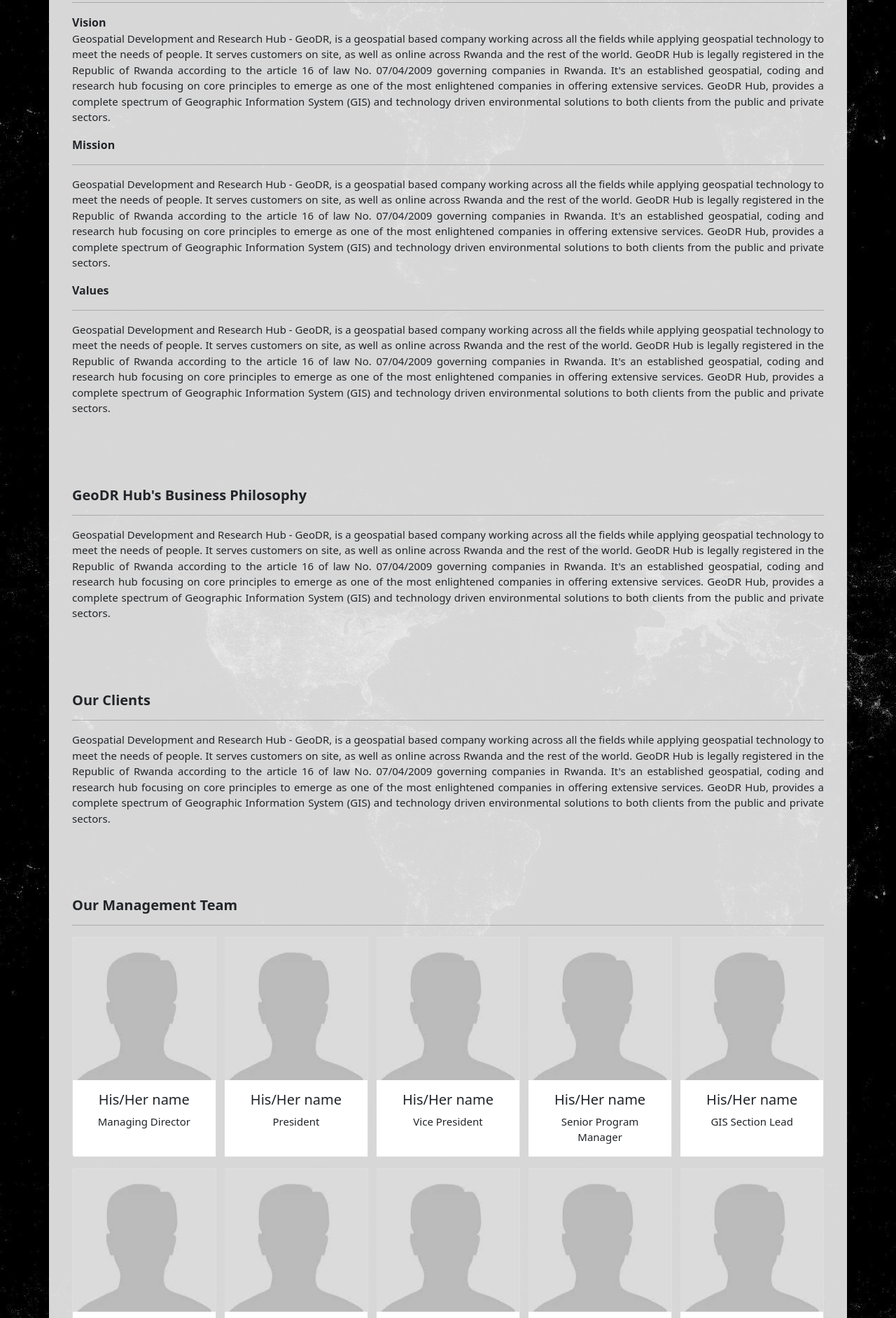
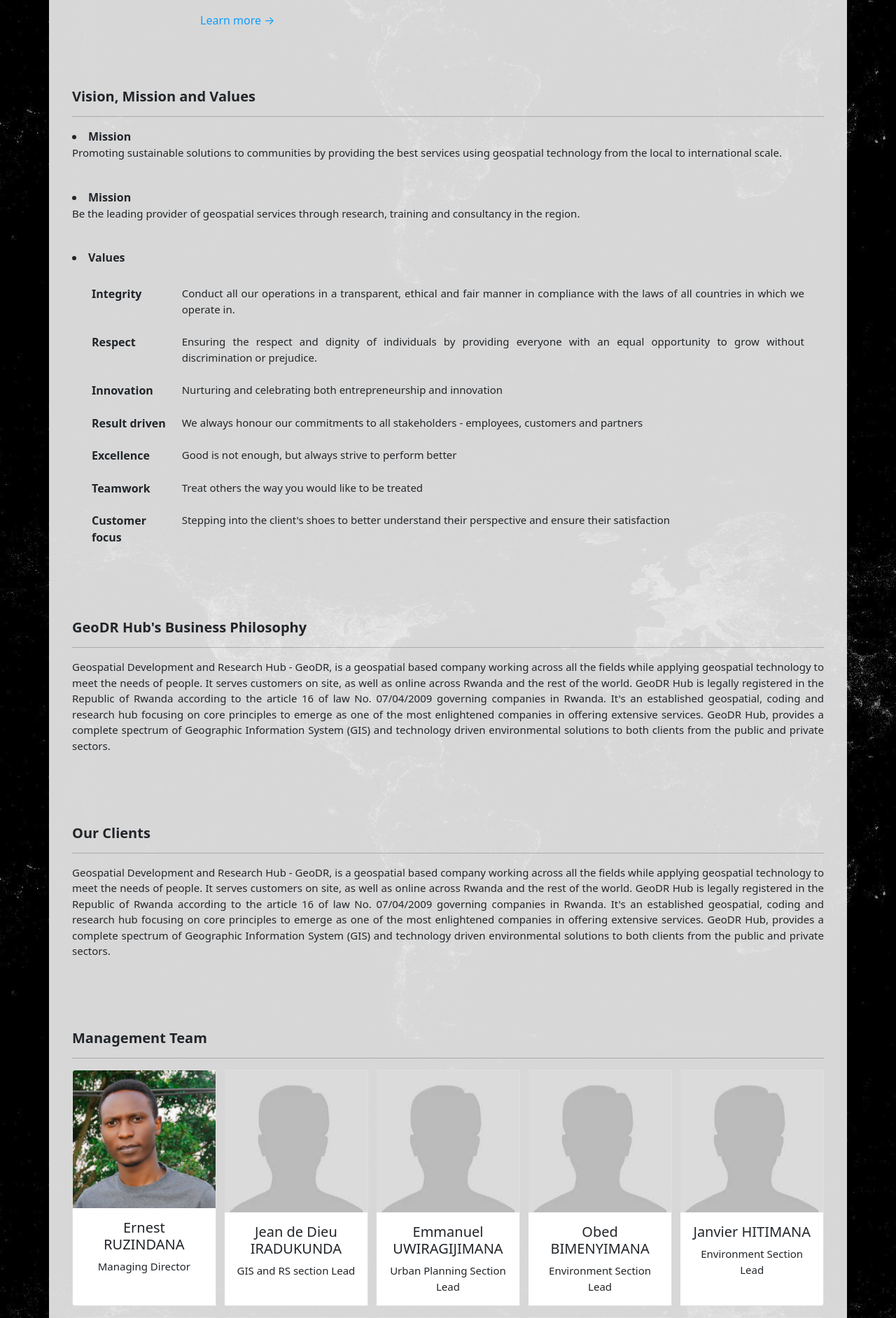
Before and after one commit to ErnestRuzindana/geodrhub, a Django app: page /about/ in a window 1280 px wide. Shown: the part 1544-3428 px from the top of the page at 70% size. Run offline with Django 3.2, Linux system fonts and the light colour scheme; some libraries are stand-ins or nearby versions.

Commit message:
1st commit

```diff
--- a/geodrapp/templates/geodrapp/about.html
+++ b/geodrapp/templates/geodrapp/about.html
@@ -6,42 +6,39 @@
 		<div class="about-article">
 			<h4>Overview</h4>
 			<hr>
-			<p>Geospatial Development and Research Hub - GeoDR, is a geospatial based company working across all the fields
-				while applying geospatial technology to meet the needs of people. It serves customers on site, as well as
-				online across Rwanda and the rest of the world. GeoDR Hub is legally registered in the Republic of Rwanda
-				according to the article 16 of law No. 07/04/2009 governing companies in Rwanda.
-				It's an established geospatial, coding and research hub focusing on core principles to emerge as one of the most enlightened
-				companies in offering extensive services. GeoDR Hub, provides a complete spectrum of Geographic Information System (GIS) and technology driven environmental solutions to both clients from the public and private sectors.
+			<p>
+				Geospatial Development and Research Hub (GeoDR Hub), founded in May 2021, is a limited  liability company,
+				legally registered in the Republic of Rwanda according to Article 16 of Law  No.07/2009 of 27/04/2009
+				regulating companies in Rwanda. It is a leading geospatial, coding  and research hub that focuses on
+				the fundamentals to emerge as one of the most enlightened  companies in offering extensive consultancy
+				services, client-based research services as well as  training and capacity building on GIS and remote
+				sensing, cartographic programming  languages, land surveying, web design, database management, data science,
+				digital and web  mapping and geo-coding. The company provides a full spectrum of geographic information
+				systems (GIS) and technology-driven environmental solutions to both public and private  sector clients.
+			</P>
+			<P>
+				Being a client-focused company, the commitment is to provide cost-effective solutions to the  clients,
+				continuously looking for the best and latest technological solutions for the  improvement of our environment,
+				and to support them from initiation to completion in their  endeavours. GeoDR team is a joint effort of
+				highly focused and dedicated professionals with  the experience to lead high-tech teams to perform all services.
+				It shares extensive experience  in performing significant tasks in the area of GIS, land surveying,
+				environmental studies,  watershed planning, cadastral studies, and so forth.
+				The company has 9 co-founding members and about 20 temporary staff including land  surveyors, GIS and
+				remote sensing experts, urban planners, environmentalists, enumerators  and surveyors for occasional work.
 			</p>
 		</div>
-
 
 		<div class="about-article">
 			<h4>Historical background and origin</h4>
 			<hr>
-			<p>Geospatial Development and Research Hub (GeoDR Hub) was established in 2020 but officially initiated on
-				00/00/2021 with 9 founding members. The idea to build the Hub was brought up 2 years  graduating with a
-				Bachelor's degree in Geography and Urban Planning. With a strong ambition to bring what we learned in
-				college into practice, we found very limited opportunities to apply this knowledge to get money.
-				We both wanted to develop our knowledge specifically in the field of geographic information systems
-				and use it to combat the problems that society faces. In fact, there are many problems that need the
-				application of the latest knowledge to address the causes and consequences as well as provide solutions.
-				Geospatial information technology can be used for decision making as it is exactly what society needs
-				today to achieve sustainable development.
+			<p>
+				Geospatial Development and Research Hub (GeoDR Hub) has officially started operation on  00/00/2021 with 9 co-founding members. The idea to build the Hub was born 2 years after  graduating in Geography and Urban Planning. With a strong ambition to bring into practice  what was learned in the college, we found very limited opportunities to apply this knowledge  to earn money. Both of us wanted to develop our knowledge specifically in the field of  geographic information systems and use it to combat the problems that society faces. Indeed,  many problems need the application of the latest knowledge to address causes and  consequences and provide solutions. Geospatial information technology should be used for  decision-making, as it is exactly what society needs today to achieve sustainable development.
 			</p>
 			<p>
-				Since we thought we have this knowledge but limited opportunities to get a supportive entity to apply
-				this knowledge on the ground, we thought of joining our forces and implementing what we have in mind.
-				We held many discussions and meetings and decided to form a strong team to provide
-				geospatial technology services. These ideas came to fruition in 2020, but due to the Covid 19 pandemic,
-				the launch of the project was temporarily halted and did not resume until 2021. However, after a period
-				of ups and downs, various discussions were undertaken and it was agreed to establish a geospatial
-				services company. The dream came true when we completed the agreement and the company was officially
-				started on 00/00/2021 with 9 members as mentioned at the beginning of this section. This happened after
-				we realized that the benefits of having our own business in this field are greater than finding jobs and
-				will give us satisfaction and success in life for a long time.
-				In summary, we believe that founding our own business in geospatial computing will help us advance in
-				our careers and give us a lifetime satisfaction rather than choosing to work for others.
+				Since it was realised that we have this knowledge but limited opportunities to get a  supporting entity to apply it on ground, we thought we would join forces and implement  what we have in mind. We held many discussions and meetings and decided to build a strong  team to provide geospatial technology services. These ideas came to fruition in 2020, but due  to the Covid 19 pandemic, the start of the project was temporarily halted and did not resume  until 2021. However, after a period of ups and downs, various discussions were undertaken  and it was decided to establish a geospatial services company. The dream came true when we  completed the agreement and the company was officially initiated on 00/00/2021 with 9 co founders as mentioned at the beginning of this section. This happened after we came to realise  that the benefits of having our own business in this field outweigh those of finding a job and  will give us satisfaction and success in life for a long time.
+			</p>
+			<p>
+				In summary, we strongly believe that setting up our own business in the field of geospatial  computing will help us advance in our careers and give us lifelong satisfaction rather than  choosing to work for others.
 			</p>
 		</div>
 
@@ -55,7 +52,8 @@
 			</p>
 			<p>
 				<strong> Motto: </strong>
-				Putting real life on a map
+				<strong> <i> "Putting real life on a map" </i></strong>
+				This motto was put in place for the reason that the company is taking real life problems, and  bringing them into the situation then using geospatial technology, as well as cartographic  analysis to address them, tackle their causes, and provide solutions towards achieving  sustainable development. What makes us so special is that we are mapping the life around  the world to bring the solution to the problem to support the development and prosperity of  human being.
 			</p>
 		</div>
 
@@ -63,44 +61,87 @@
 		<div class="about-article">
 			<h4>The logo</h4>
 			<hr>
-
-			<img class="logo-des" src="/static/geodrapp/geodrhub_logo.png" height="100">
-			<p>
-				This is the complete logo of the company designed in the name of GeoDR - Geospatial Development and Research Hub. It combines all the symbols of the company and their meanings correspond with the company’s mission and vision as described. The full logo means to apply geospatial technology in research to achieve sustainable development, as well as to meet the needs of the community. All should bring in a situation with a broader unity in the company and outside.
-			</p>
-
-			<a href="{% url 'geodrapp-logo' %}"> Learn more &#8594</a>
+			<div class="row">
+				<div class="Logo-about col col-md-2">
+					<img class="logo-des" src="/static/geodrapp/geodrhub_logo.png" height="100">
+				</div>
+				<div class="Logo-text col col-md-9">
+					<p>
+						The logo was designed to represent the complete icon of the company - GeoDR Hub. It  combines all the symbolic elements of the company and their meanings correspond to the  mission and vision. The complete logo means applying geospatial technology in research to  achieve sustainable development, as well as to meet the needs of the community. The entire  concept of the logo is intended to lead to a broader unity within the company and outside.
+					</p>
+					<a href="{% url 'geodrapp-logo' %}"> Learn more &#8594</a>
+				</div>
+			</div>
 		</div>
 
 		<div class="about-article">
 			<h4> Vision, Mission and Values </h4>
 			<hr>
-			<strong>Vision</strong>
-			<p>Geospatial Development and Research Hub - GeoDR, is a geospatial based company working across all the fields
-				while applying geospatial technology to meet the needs of people. It serves customers on site, as well as
-				online across Rwanda and the rest of the world. GeoDR Hub is legally registered in the Republic of Rwanda
-				according to the article 16 of law No. 07/04/2009 governing companies in Rwanda.
-				It's an established geospatial, coding and research hub focusing on core principles to emerge as one of the most enlightened
-				companies in offering extensive services. GeoDR Hub, provides a complete spectrum of Geographic Information System (GIS) and technology driven environmental solutions to both clients from the public and private sectors.
+			<lu><li><strong>Mission</strong></li></lu>
+			<p>
+				Promoting sustainable solutions to communities by providing the best services using  geospatial technology from the local to international scale.
 			</p>
-			<strong>Mission</strong>
-			<hr>
-			<p>Geospatial Development and Research Hub - GeoDR, is a geospatial based company working across all the fields
-				while applying geospatial technology to meet the needs of people. It serves customers on site, as well as
-				online across Rwanda and the rest of the world. GeoDR Hub is legally registered in the Republic of Rwanda
-				according to the article 16 of law No. 07/04/2009 governing companies in Rwanda.
-				It's an established geospatial, coding and research hub focusing on core principles to emerge as one of the most enlightened
-				companies in offering extensive services. GeoDR Hub, provides a complete spectrum of Geographic Information System (GIS) and technology driven environmental solutions to both clients from the public and private sectors.
+			<br>
+			<lu><li><strong>Mission</strong></li></lu>
+			<p>
+				Be the leading provider of geospatial services through research, training and consultancy in  the region.
 			</p>
-			<strong>Values</strong>
-			<hr>
-			<p>Geospatial Development and Research Hub - GeoDR, is a geospatial based company working across all the fields
-				while applying geospatial technology to meet the needs of people. It serves customers on site, as well as
-				online across Rwanda and the rest of the world. GeoDR Hub is legally registered in the Republic of Rwanda
-				according to the article 16 of law No. 07/04/2009 governing companies in Rwanda.
-				It's an established geospatial, coding and research hub focusing on core principles to emerge as one of the most enlightened
-				companies in offering extensive services. GeoDR Hub, provides a complete spectrum of Geographic Information System (GIS) and technology driven environmental solutions to both clients from the public and private sectors.
-			</p>
+			<br>
+			<lu><li><strong>Values</strong></li></lu>
+			<div class="container-fluid section">
+				<div class="row">
+					<div class="col-md-12">
+
+						  <table class="table table-sm table-borderless mt-4">
+							<tbody>
+							 <tr>
+								<th class="text-black fnt_black" scope="row">Integrity </th>
+								<td>
+									<p class="text-dark text-justify"> Conduct all our operations in a transparent, ethical and fair manner in  compliance with the laws of all countries in which we operate in. </p>
+								</td>
+							 </tr>
+							 <tr>
+								<th class="text-black fnt_black" scope="row">Respect </th>
+								<td>
+									<p class="text-dark text-justify"> Ensuring the respect and dignity of individuals by providing everyone  with an equal opportunity to grow without discrimination or  prejudice.  </p>
+								</td>
+							 </tr>
+							 <tr>
+								<th class="txt_content txt_black fnt_black" scope="row">Innovation</th>
+								<td>
+									<p class="text-dark text-justify"> Nurturing and celebrating both entrepreneurship and innovation </p>
+								</td>
+							 </tr>
+							 <tr>
+								<th class="txt_content txt_black fnt_black" scope="row">Result driven</th>
+								<td>
+									<p class="text-dark text-justify"> We always honour our commitments to all stakeholders - employees,  customers and partners  </p>
+								</td>
+							 </tr>
+							<tr>
+								<th class="txt_content txt_black fnt_black" scope="row">Excellence</th>
+								<td>
+									<p class="text-dark text-justify"> Good is not enough, but always strive to perform better </p>
+								</td>
+							 </tr>
+							<tr>
+								<th class="txt_content txt_black fnt_black" scope="row">Teamwork</th>
+								<td>
+									<p class="text-dark text-justify"> Treat others the way you would like to be treated  </p>
+								</td>
+							 </tr>
+							<tr>
+								<th class="txt_content txt_black fnt_black" scope="row">Customer focus</th>
+								<td>
+									<p class="text-dark text-justify"> Stepping into the client's shoes to better understand their perspective  and ensure their satisfaction  </p>
+								</td>
+							 </tr>
+							</tbody>
+						  </table>
+					</div>
+				</div>
+			</div>
+
 		</div>
 
 
@@ -129,14 +170,14 @@
 		</div>
 
 		<div class="about-article" id="management-team">
-			<h4> Our Management Team </h4>
+			<h4> Management Team </h4>
 			<hr>
 
 			<div class="card-group mt-3">
 			  	<div class="card">
-					<a href="#"> <img src="/static/geodrapp/default.jpg" class="card-img-top" alt="Managing Director"> </a>
+					<a href="#"> <img src="/static/geodrapp/Ruzindana2.jpg" class="card-img-top" alt="Managing Director"> </a>
 					<div class="card-body">
-					  <h5 class="card-title text-center"> His/Her name </h5>
+					  <h5 class="card-title text-center"> Ernest RUZINDANA </h5>
 					  <p class="card-text text-center"> Managing Director </p>
 					</div>
 			  	</div>
@@ -145,8 +186,8 @@
 				<div class="card">
 					<a href="#"> <img src="/static/geodrapp/default.jpg" class="card-img-top" alt="President"> </a>
 					<div class="card-body">
-					  <h5 class="card-title text-center"> His/Her name </h5>
-					  <p class="card-text text-center"> President </p>
+					  <h5 class="card-title text-center"> Jean de Dieu IRADUKUNDA </h5>
+					  <p class="card-text text-center"> GIS and RS section Lead </p>
 					</div>
 			  	</div>
 
@@ -154,8 +195,8 @@
 				<div class="card">
 					<a href="#"> <img src="/static/geodrapp/default.jpg" class="card-img-top" alt="Vice President"> </a>
 					<div class="card-body">
-					  <h5 class="card-title text-center"> His/Her name </h5>
-					  <p class="card-text text-center"> Vice President </p>
+					  <h5 class="card-title text-center"> Emmanuel UWIRAGIJIMANA </h5>
+					  <p class="card-text text-center"> Urban Planning Section Lead </p>
 					</div>
 			  	</div>
 
@@ -163,8 +204,8 @@
 				<div class="card">
 					<a href="#"> <img src="/static/geodrapp/default.jpg" class="card-img-top" alt="Senior Program Manager"> </a>
 					<div class="card-body">
-					  <h5 class="card-title text-center"> His/Her name </h5>
-					  <p class="card-text text-center"> Senior Program Manager </p>
+					  <h5 class="card-title text-center"> Obed BIMENYIMANA </h5>
+					  <p class="card-text text-center"> Environment Section Lead </p>
 					</div>
 			  	</div>
 
@@ -172,8 +213,8 @@
 				<div class="card">
 					<a href="#"> <img src="/static/geodrapp/default.jpg" class="card-img-top" alt="GIS Section Lead"> </a>
 					<div class="card-body">
-					  <h5 class="card-title text-center"> His/Her name </h5>
-					  <p class="card-text text-center"> GIS Section Lead </p>
+					  <h5 class="card-title text-center"> Janvier HITIMANA </h5>
+					  <p class="card-text text-center"> Environment Section Lead </p>
 					</div>
 			  	</div>
 
@@ -185,8 +226,8 @@
 			  	<div class="card">
 					<a href="#"> <img src="/static/geodrapp/default.jpg" class="card-img-top" alt="Environmental Section Lead"> </a>
 					<div class="card-body">
-					  <h5 class="card-title text-center"> His/Her name </h5>
-					  <p class="card-text text-center"> Environmental Section Lead </p>
+					  <h5 class="card-title text-center"> David UKWISHAKA </h5>
+					  <p class="card-text text-center"> Climate Change Section Lead </p>
 					</div>
 			  	</div>
 
@@ -194,8 +235,8 @@
 				<div class="card">
 					<a href="#"> <img src="/static/geodrapp/default.jpg" class="card-img-top" alt="Engineering Section Lead"> </a>
 					<div class="card-body">
-					  <h5 class="card-title text-center"> His/Her name </h5>
-					  <p class="card-text text-center"> Engineering Section Lead </p>
+					  <h5 class="card-title text-center"> Fidele MWIZERWA </h5>
+					  <p class="card-text text-center"> Research and Development Section Lead </p>
 					</div>
 			  	</div>
 
@@ -203,8 +244,8 @@
 				<div class="card">
 					<a href="#"> <img src="/static/geodrapp/default.jpg" class="card-img-top" alt="Science and Technology Section lead"> </a>
 					<div class="card-body">
-					  <h5 class="card-title text-center"> His/Her name </h5>
-					  <p class="card-text text-center"> Science and Technology Section lead </p>
+					  <h5 class="card-title text-center"> Boaz MWUBAHIMANA </h5>
+					  <p class="card-text text-center"> Data Science and Machine Learning Section Lead</p>
 					</div>
 			  	</div>
 
@@ -212,8 +253,8 @@
 				<div class="card">
 					<a href="#"> <img src="/static/geodrapp/default.jpg" class="card-img-top" alt="Data Science and Machine Learning Section Lead"> </a>
 					<div class="card-body">
-					  <h5 class="card-title text-center"> His/Her name </h5>
-					  <p class="card-text text-center"> Data Science and Machine Learning Section Lead </p>
+					  <h5 class="card-title text-center"> xxx </h5>
+					  <p class="card-text text-center"> Communication and Marketing Section Lead </p>
 					</div>
 			  	</div>
 
@@ -221,13 +262,66 @@
 				<div class="card">
 					<a href="#"> <img src="/static/geodrapp/default.jpg" class="card-img-top" alt="Full-Stack Developer"> </a>
 					<div class="card-body">
-					  <h5 class="card-title text-center"> His/Her name </h5>
-					  <p class="card-text text-center"> Full-Stack Development Section Lead </p>
+					  <h5 class="card-title text-center"> xxx </h5>
+					  <p class="card-text text-center"> Engineering Section Lead </p>
 					</div>
 			  	</div>
 
 			</div>
 		</div>
 
+		<div class="about-article" id="management-team">
+			<h4> Board Members </h4>
+			<hr>
+
+			<div class="card-group mt-3">
+			  	<div class="card">
+					<a href="#"> <img src="/static/geodrapp/default.jpg" class="card-img-top" alt="Managing Director"> </a>
+					<div class="card-body">
+					  <h5 class="card-title text-center"> Fidele MWIZERWA </h5>
+					  <p class="card-text text-center"> Chair </p>
+					</div>
+			  	</div>
+
+				&nbsp &nbsp
+				<div class="card">
+					<a href="#"> <img src="/static/geodrapp/default.jpg" class="card-img-top" alt="President"> </a>
+					<div class="card-body">
+					  <h5 class="card-title text-center"> David UKWISHAKA </h5>
+					  <p class="card-text text-center"> Vice Chair </p>
+					</div>
+			  	</div>
+
+				&nbsp &nbsp
+				<div class="card">
+					<a href="#"> <img src="/static/geodrapp/default.jpg" class="card-img-top" alt="Vice President"> </a>
+					<div class="card-body">
+					  <h5 class="card-title text-center"> Ernest Ruzindana </h5>
+					  <p class="card-text text-center"> Secretary </p>
+					</div>
+			  	</div>
+
+				&nbsp &nbsp
+				<div class="card">
+					<a href="#"> <img src="/static/geodrapp/default.jpg" class="card-img-top" alt="Senior Program Manager"> </a>
+					<div class="card-body">
+					  <h5 class="card-title text-center"> Emmanuel UWIRAGIJIMANA </h5>
+					  <p class="card-text text-center"> Member </p>
+					</div>
+			  	</div>
+
+				&nbsp &nbsp
+				<div class="card">
+					<a href="#"> <img src="/static/geodrapp/default.jpg" class="card-img-top" alt="GIS Section Lead"> </a>
+					<div class="card-body">
+					  <h5 class="card-title text-center"> Janvier HITIMANA </h5>
+					  <p class="card-text text-center"> Member </p>
+					</div>
+			  	</div>
+
+			</div>
+
+		</div>
+
 	</div>
 {% endblock content %}
--- a/geodrapp/templates/geodrapp/base.html
+++ b/geodrapp/templates/geodrapp/base.html
@@ -190,6 +190,28 @@ header nav ul a.active {
 
 
 }
+
+
+@media (max-width: 500px){
+    .Logo-about{
+        display: flex;
+        flex: auto;
+        width: 100%;
+    }
+
+    .Logo-text{
+        display: flex;
+        flex: auto;
+        width: 100%;
+        text-align: left;
+    }
+}
+
+
+/* .Logo-about{
+        background: #2E3192;
+        width: 100%;
+    } */
 
 
 .row, .SidebarBlog {
--- a/geodrapp/templates/geodrapp/logo.html
+++ b/geodrapp/templates/geodrapp/logo.html
@@ -7,7 +7,7 @@
 
 			<img class="logo-des" src="/static/geodrapp/geodrhub_logo.png" height="100">
 			<p class="logo-des-article">
-                This is the complete logo of the company designed in the name of GeoDR - Geospatial Development and Research Hub. It combines all the symbols of the company and their meanings correspond with the company’s mission and vision as described. The full logo means to apply geospatial technology in research to achieve sustainable development, as well as to meet the needs of the community. All should bring in a situation with a broader unity in the company and outside.
+                The logo was designed to represent the complete icon of the company - GeoDR Hub. It  combines all the symbolic elements of the company and their meanings correspond to the  mission and vision. The complete logo means applying geospatial technology in research to  achieve sustainable development, as well as to meet the needs of the community. The entire  concept of the logo is intended to lead to a broader unity within the company and outside.
             </p>
 
 			<img class="logo-des" src="/static/geodrapp/geo-01.jpg" height="70">
```
Also changed, not shown: geodrapp/templates/geodrapp/service.html (+10 -5 lines), geodrapp/static/geodrapp/Ruzindana2.jpg (added), geodrapp/static/geodrapp/Ruzindana3.jpg (added).
